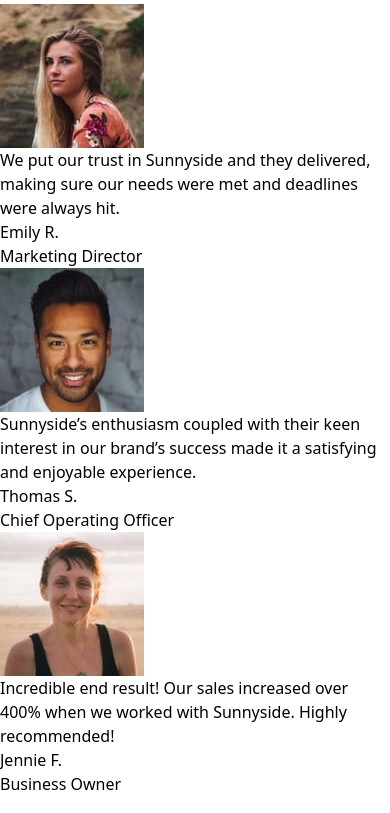
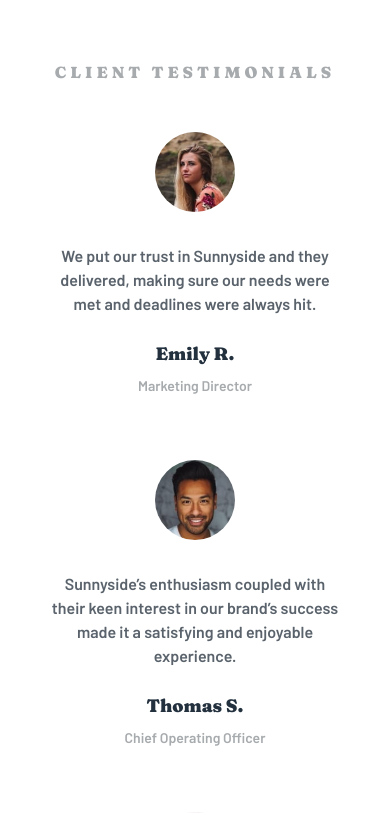
Before and after one commit to Jisbel/Sunnyside-agency-landingPage, a React (Vite) app: page / in a window 390 px wide. Shown: the part 3244-4057 px from the top of the page. Built offline with nearby package versions, Linux system fonts and the light colour scheme.

Commit message:
The mobile styles of the testimonials component were made

```diff
--- a/src/components/testimonial.jsx
+++ b/src/components/testimonial.jsx
@@ -4,38 +4,36 @@ import { thomas } from "../assets/images/index";
 
 function Testimonial() {
   return (
-    <section>
-      <p>CLIENT TESTIMONIALS</p>
-      <div>
-        <div>
-          <img src={emily} alt="" />
-          <p>
-            We put our trust in Sunnyside and they delivered, making sure our
-            needs were met and deadlines were always hit.
+    <section className="flex flex-col justify-center items-center my-20">
+  <p className="font-fraunces900 tracking-[4px] text-grayishBlue mb-12">CLIENT TESTIMONIALS</p>
+  <div className="grid md:grid-cols-3 justify-center items-center text-center gap-16">
+    <div className="flex flex-col items-center">
+      <img src={emily} alt="Emily R." className="rounded-full w-20 h-20 mb-8"/>
+      <p className="font-barlow text-cadet max-w-72 mb-6">
+        We put our trust in Sunnyside and they delivered, making sure our needs were met and deadlines were always hit.
       </p>
-          <p>Emily R.</p>
-          <p>Marketing Director</p>
+      <p className="font-fraunces900 text-lg text-charcoal mb-2">Emily R.</p>
+      <p className="font-barlow text-sm text-grayishBlue">Marketing Director</p>
     </div>
-        <div>
-          <img src={thomas} alt="" />
-          <p>
-            Sunnyside’s enthusiasm coupled with their keen interest in our
-            brand’s success made it a satisfying and enjoyable experience.
+    <div className="flex flex-col items-center">
+      <img src={thomas} alt="Thomas S." className="rounded-full w-20 h-20 mb-8"/>
+      <p className="font-barlow text-cadet max-w-72 mb-6">
+        Sunnyside’s enthusiasm coupled with their keen interest in our brand’s success made it a satisfying and enjoyable experience.
       </p>
-          <p>Thomas S.</p>
-          <p>Chief Operating Officer</p>
+      <p className="font-fraunces900 text-lg text-charcoal mb-2">Thomas S.</p>
+      <p className="font-barlow text-sm text-grayishBlue">Chief Operating Officer</p>
     </div>
-        <div>
-          <img src={jennie} alt="" />
-          <p>
-            Incredible end result! Our sales increased over 400% when we worked
-            with Sunnyside. Highly recommended!{" "}
+    <div className="flex flex-col items-center">
+      <img src={jennie} alt="Jennie F." className="rounded-full w-20 h-20 mb-8"/>
+      <p className="font-barlow text-cadet max-w-72 mb-6">
+        Incredible end result! Our sales increased over 400% when we worked with Sunnyside. Highly recommended!
       </p>
-          <p>Jennie F.</p>
-          <p>Business Owner</p>
+      <p className="font-fraunces900 text-lg text-charcoal mb-2">Jennie F.</p>
+      <p className="font-barlow text-sm text-grayishBlue">Business Owner</p>
     </div>
   </div>
 </section>
+
   );
 }
 
```
Lines whose indentation alone changed are shown as unchanged.
